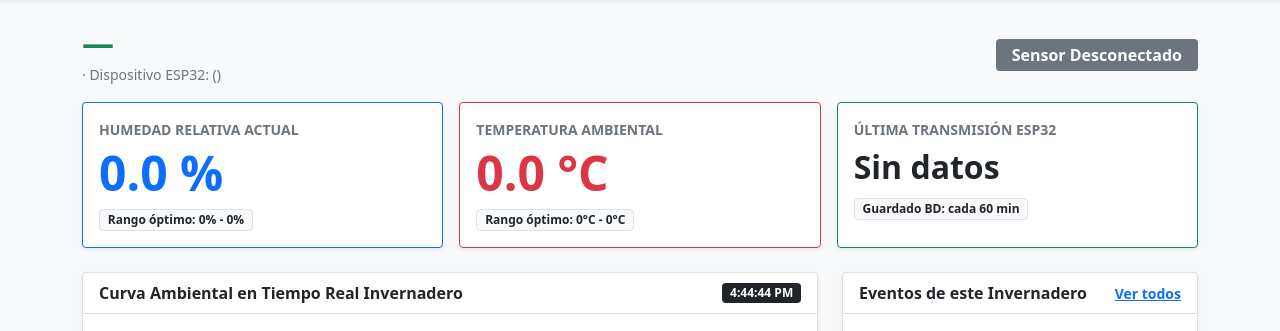
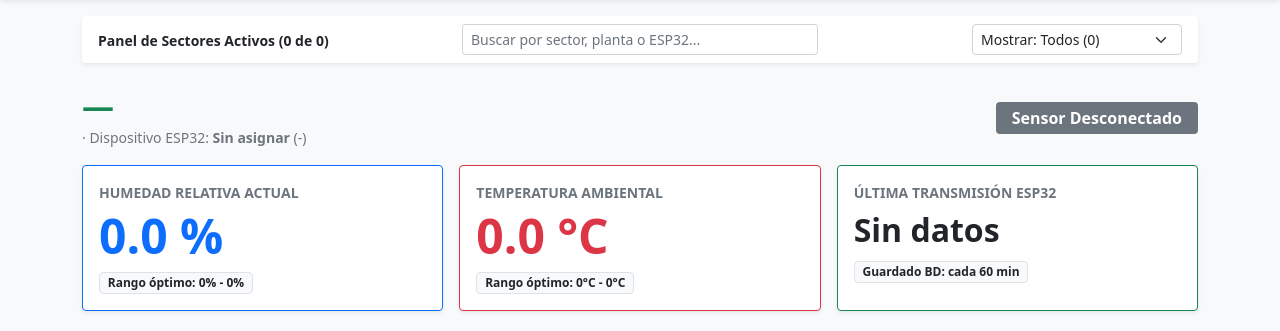
Before and after one commit to Miguel777png/Solucion_Monitoreo_Cultivos, an ASP.NET Core app: template Web_Solucion_Monitoreo_Invernadero/Views/Monitoreo/Index.cshtml in a window 1280 px wide. Shown: the part 57-388 px from the top of the page. Run offline with ASP.NET Core 8, Linux system fonts and the light colour scheme; the template is opened without the code that fills it, so the values that code supplies are empty.

Commit message:
feat(monitoreo): implementar panel multi-invernadero configurable con filtros y favoritos
- Carga dinámicamente N invernaderos activos en MonitoreoController sin límites fijos
- Agrega barra de control en vista con búsqueda instantánea y filtro por cantidad o estado (Todos, Top 3/6, En Vivo, Fijados)
- Persiste invernaderos favoritos en localStorage y desacopla el inicio en monitoreo.js

```diff
--- a/Web_Solucion_Monitoreo_Invernadero/Views/Monitoreo/Index.cshtml
+++ b/Web_Solucion_Monitoreo_Invernadero/Views/Monitoreo/Index.cshtml
@@ -1,31 +1,70 @@
 @model Web_Solucion_Monitoreo_Invernadero.Models.Invernadero
 @{
-    ViewData["Title"] = "Monitor en Vivo - 3 Invernaderos";
+    ViewData["Title"] = "Monitor en Vivo Multi-Invernadero";
     var todos = ViewBag.TodosInvernaderos as List<Web_Solucion_Monitoreo_Invernadero.Models.Invernadero> ?? new();
     var alertas = ViewBag.UltimasAlertas as List<Web_Solucion_Monitoreo_Invernadero.Models.BitacoraRiegoAlerta> ?? new();
     int idActual = Model?.IdInvernadero ?? 1;
-    var sensorActual = Model?.Sensores.FirstOrDefault();
+    var sensorActual = Model?.Sensores.FirstOrDefault(s => s.State) ?? Model?.Sensores.FirstOrDefault();
 }
 
-<div class="container py-3" id="monitor-app" data-invernadero-id ="@idActual">
-    <!-- 1. TARJETAS SUPERIORES DE LOS 3 INVERNADEROS (SELECCIÓN RÁPIDA EN VIVO) -->
-    <div class="row g-3 mb-4">
+<div id="monitor-app" data-invernadero-id="@idActual" class="container py-3">
+    <!-- 0. BARRA DE CONTROL DE VISTA MULTI-INVERNADERO -->
+    <div class="card shadow-sm border-0 mb-3">
+        <div class="card-body py-2 px-3">
+            <div class="row g-2 align-items-center">
+                <div class="col-md-4">
+                    <span class="fw-bold text-dark small">
+                        Panel de Sectores Activos (<span id="contador-visibles">@todos.Count</span> de @todos.Count)
+                    </span>
+                </div>
+                <div class="col-md-4">
+                    <input type="text" id="filtro-buscar-inv" class="form-control form-control-sm"
+                           placeholder="Buscar por sector, planta o ESP32..." />
+                </div>
+                <div class="col-md-4 d-flex gap-2 justify-content-md-end">
+                    <select id="filtro-cantidad-inv" class="form-select form-select-sm" style="max-width: 210px;">
+                        <option value="all" selected>Mostrar: Todos (@todos.Count)</option>
+                        <option value="3">Mostrar: Primeros 3</option>
+                        <option value="6">Mostrar: Primeros 6</option>
+                        <option value="online">Solo En Vivo (Conectados)</option>
+                        <option value="favoritos">Solo Fijados (★)</option>
+                    </select>
+                </div>
+            </div>
+        </div>
+    </div>
+
+    <!-- 1. TARJETAS SUPERIORES DE LOS INVERNADEROS (SELECCIÓN RÁPIDA EN VIVO) -->
+    <div id="contenedor-tarjetas-inv" class="row g-3 mb-4">
         @foreach (var inv in todos)
         {
             bool esSeleccionado = inv.IdInvernadero == idActual;
-            var s = inv.Sensores.FirstOrDefault();
+            var s = inv.Sensores.FirstOrDefault(x => x.State) ?? inv.Sensores.FirstOrDefault();
+            string textoBusqueda = $"{inv.Nombre} {inv.Planta?.Nombre} {s?.CodigoDispositivo}".ToLower();
 
-            <div class="col-md-4">
-                <a asp-controller="Monitoreo" asp-action="Index" asp-route-idInvernadero="@inv.IdInvernadero"
-                   class="text-decoration-none">
+            <div class="col-md-4 tarjeta-inv-item"
+                 data-id="@inv.IdInvernadero"
+                 data-search="@textoBusqueda"
+                 data-conectado="false">
                 <div class="card shadow-sm h-100 @(esSeleccionado ? "border-success border-3 bg-light" : "border-0")">
                     <div class="card-body py-2 px-3">
                         <div class="d-flex justify-content-between align-items-center mb-1">
-                                <span class="fw-bold text-dark">@inv.Nombre</span>
+                            <a asp-controller="Monitoreo" asp-action="Index" asp-route-idInvernadero="@inv.IdInvernadero"
+                               class="fw-bold text-dark text-decoration-none stretched-link">
+                                @inv.Nombre
+                            </a>
+                            <div class="d-flex align-items-center gap-1 position-relative" style="z-index: 2;">
+                                <button type="button"
+                                        class="btn btn-sm btn-link p-0 text-decoration-none btn-favorito-inv"
+                                        data-id="@inv.IdInvernadero"
+                                        title="Fijar en vista rápida">
+                                    ☆
+                                </button>
                                 <span id="mini-badge-@inv.IdInvernadero" class="badge bg-secondary">Esperando...</span>
                             </div>
+                        </div>
                         <div class="small text-muted mb-2">
-                                Planta: <strong class="text-success">@inv.Planta?.Nombre</strong> · Nodo: <code>@s?.CodigoDispositivo</code>
+                            Planta: <strong class="text-success">@inv.Planta?.Nombre</strong> · Nodo: <code>@(s?.CodigoDispositivo ?? "Sin ESP32")</code>
                         </div>
                         <div class="d-flex justify-content-between align-items-center">
                             <span class="text-primary fw-bold fs-5" id="mini-hum-@inv.IdInvernadero">-- %</span>
@@ -33,7 +72,6 @@
                         </div>
                     </div>
                 </div>
-                </a>
             </div>
         }
     </div>
@@ -43,7 +81,7 @@
         <div>
             <h2 class="fw-bold text-success mb-0">@Model?.Nombre — @Model?.Planta?.Nombre</h2>
             <small class="text-muted">
-                @Model?.Ubicacion · Dispositivo ESP32: <strong>@sensorActual?.CodigoDispositivo</strong> (@sensorActual?.NombreNodo)
+                @Model?.Ubicacion · Dispositivo ESP32: <strong>@(sensorActual?.CodigoDispositivo ?? "Sin asignar")</strong> (@(sensorActual?.NombreNodo ?? "-"))
             </small>
         </div>
         <span id="badge-conexion" class="badge bg-secondary fs-6 px-3 py-2">
@@ -99,7 +137,7 @@
         <div class="col-lg-8">
             <div class="card shadow-sm h-100">
                 <div class="card-header bg-white fw-bold d-flex justify-content-between align-items-center">
-                    <span>Curva Ambiental en Tiempo Real Invernadero</span>
+                    <span>Curva Ambiental en Tiempo Real (@Model?.Nombre)</span>
                     <span class="badge bg-dark" id="reloj-actual">--:--:--</span>
                 </div>
                 <div class="card-body">
--- a/Web_Solucion_Monitoreo_Invernadero/wwwroot/js/monitoreo.js
+++ b/Web_Solucion_Monitoreo_Invernadero/wwwroot/js/monitoreo.js
@@ -39,8 +39,77 @@ function inicializarGrafica() {
     });
 }
 
+function obtenerFavoritos() {
+    try {
+        return JSON.parse(localStorage.getItem('orquideas_inv_favoritos') || '[]');
+    } catch {
+        return [];
+    }
+}
+
+function alternarFavorito(id) {
+    let favs = obtenerFavoritos();
+    if (favs.includes(id)) {
+        favs = favs.filter(x => x !== id);
+    } else {
+        favs.push(id);
+    }
+    localStorage.setItem('orquideas_inv_favoritos', JSON.stringify(favs));
+    actualizarEstrellasFavoritos();
+    aplicarFiltroTarjetas();
+}
+
+function actualizarEstrellasFavoritos() {
+    const favs = obtenerFavoritos();
+    document.querySelectorAll('.btn-favorito-inv').forEach(btn => {
+        const id = Number(btn.dataset.id);
+        const esFav = favs.includes(id);
+        btn.textContent = esFav ? '★' : '☆';
+        btn.classList.toggle('text-warning', esFav);
+        btn.classList.toggle('text-muted', !esFav);
+    });
+}
+
+function aplicarFiltroTarjetas() {
+    const texto = (document.getElementById('filtro-buscar-inv')?.value || '').trim().toLowerCase();
+    const modo = document.getElementById('filtro-cantidad-inv')?.value || 'all';
+    const favs = obtenerFavoritos();
+    const tarjetas = Array.from(document.querySelectorAll('.tarjeta-inv-item'));
+
+    let visibles = 0;
+
+    tarjetas.forEach(card => {
+        const id = Number(card.dataset.id);
+        const searchData = card.dataset.search || '';
+        const conectado = card.dataset.conectado === 'true';
+
+        let coincideTexto = !texto || searchData.includes(texto);
+        let coincideModo = true;
+
+        if (modo === 'online') {
+            coincideModo = conectado;
+        } else if (modo === 'favoritos') {
+            coincideModo = favs.includes(id);
+        } else if (modo === '3' || modo === '6') {
+            const limite = Number(modo);
+            coincideModo = visibles < limite;
+        }
+
+        if (coincideTexto && coincideModo) {
+            card.classList.remove('d-none');
+            visibles++;
+        } else {
+            card.classList.add('d-none');
+        }
+    });
+
+    const contador = document.getElementById('contador-visibles');
+    if (contador) contador.textContent = visibles;
+}
+
 async function actualizarDashboard(idInvernadero) {
     try {
+        // 1. Datos en vivo del invernadero principal seleccionado
         const resp = await fetch(`/api/telemetria/actual/${idInvernadero}`);
         if (resp.ok) {
             const data = await resp.json();
@@ -72,6 +141,7 @@ async function actualizarDashboard(idInvernadero) {
             }
         }
 
+        // 2. Resumen dinámico de N invernaderos
         const respResumen = await fetch('/api/telemetria/resumen-todos');
         if (respResumen.ok) {
             const lista = await respResumen.json();
@@ -79,6 +149,11 @@ async function actualizarDashboard(idInvernadero) {
                 const mBadge = document.getElementById(`mini-badge-${item.idInvernadero}`);
                 const mHum = document.getElementById(`mini-hum-${item.idInvernadero}`);
                 const mTemp = document.getElementById(`mini-temp-${item.idInvernadero}`);
+                const cardWrapper = document.querySelector(`.tarjeta-inv-item[data-id="${item.idInvernadero}"]`);
+
+                if (cardWrapper) {
+                    cardWrapper.dataset.conectado = item.conectado ? 'true' : 'false';
+                }
 
                 if (mBadge) {
                     mBadge.className = item.conectado ? 'badge bg-success' : 'badge bg-secondary';
@@ -87,11 +162,11 @@ async function actualizarDashboard(idInvernadero) {
                 if (mHum) mHum.textContent = item.conectado ? `${Number(item.humedad).toFixed(1)} %` : '-- %';
                 if (mTemp) mTemp.textContent = item.conectado ? `${Number(item.temperatura).toFixed(1)} °C` : '-- °C';
             });
+
+            aplicarFiltroTarjetas();
         }
 
-
-
-        // 3. Actualizamos la lista de eventos/alertas sin F5
+        // 3. Lista de eventos/alertas en vivo sin F5
         const respAlertas = await fetch(`/api/telemetria/alertas/${idInvernadero}`);
         if (respAlertas.ok) {
             const alertas = await respAlertas.json();
@@ -118,9 +193,6 @@ async function actualizarDashboard(idInvernadero) {
                 }
             }
         }
-
-
-
     } catch (err) {
         console.error('Error consultando telemetría:', err);
     }
@@ -128,7 +200,10 @@ async function actualizarDashboard(idInvernadero) {
 
 function iniciarMonitor(idInvernadero) {
     inicializarGrafica();
+    actualizarEstrellasFavoritos();
+    aplicarFiltroTarjetas();
     actualizarDashboard(idInvernadero);
+
     setInterval(() => actualizarDashboard(idInvernadero), 2000);
     setInterval(() => {
         const reloj = document.getElementById('reloj-actual');
@@ -141,5 +216,16 @@ document.addEventListener('DOMContentLoaded', () => {
     if (contenedor) {
         const idInv = Number(contenedor.dataset.invernaderoId || 1);
         iniciarMonitor(idInv);
+
+        document.getElementById('filtro-buscar-inv')?.addEventListener('input', aplicarFiltroTarjetas);
+        document.getElementById('filtro-cantidad-inv')?.addEventListener('change', aplicarFiltroTarjetas);
+
+        document.querySelectorAll('.btn-favorito-inv').forEach(btn => {
+            btn.addEventListener('click', (e) => {
+                e.preventDefault();
+                e.stopPropagation();
+                alternarFavorito(Number(btn.dataset.id));
+            });
+        });
     }
 });
```
Also changed, not shown: Web_Solucion_Monitoreo_Invernadero/Controllers/MonitoreoController.cs (+12 -5 lines). Lines whose indentation alone changed are shown as unchanged.
